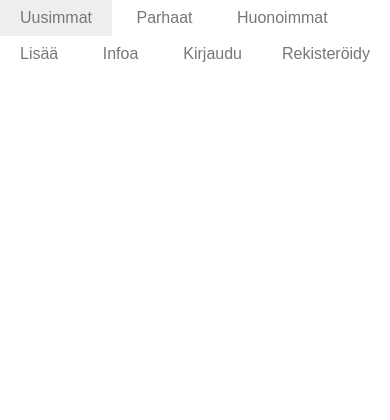
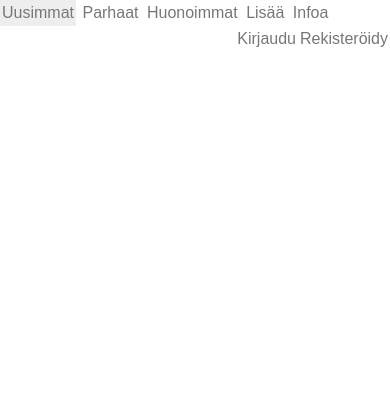
Before and after one commit to minttu/sanotut, a Python web app: template sanotut/templates/flat/template.html in a window 390 px wide. Shown: the top 420 px of the page. Run offline with Jinja, Linux system fonts and the light colour scheme; the template is opened without the code that fills it, so the values that code supplies are empty.

Commit message:
tries to use media

```diff
--- a/sanotut/static/flat.css
+++ b/sanotut/static/flat.css
@@ -99,3 +99,13 @@ textarea {
     width: 100%;
     height: 320px;
 }
+
+@media (max-width: 960px) {
+    .world {
+        padding: 0 16px;
+        width: calc(100% - 32px);
+    }
+    .pure-menu li a {
+        padding: 0 2px !important;
+    }
+}
```
